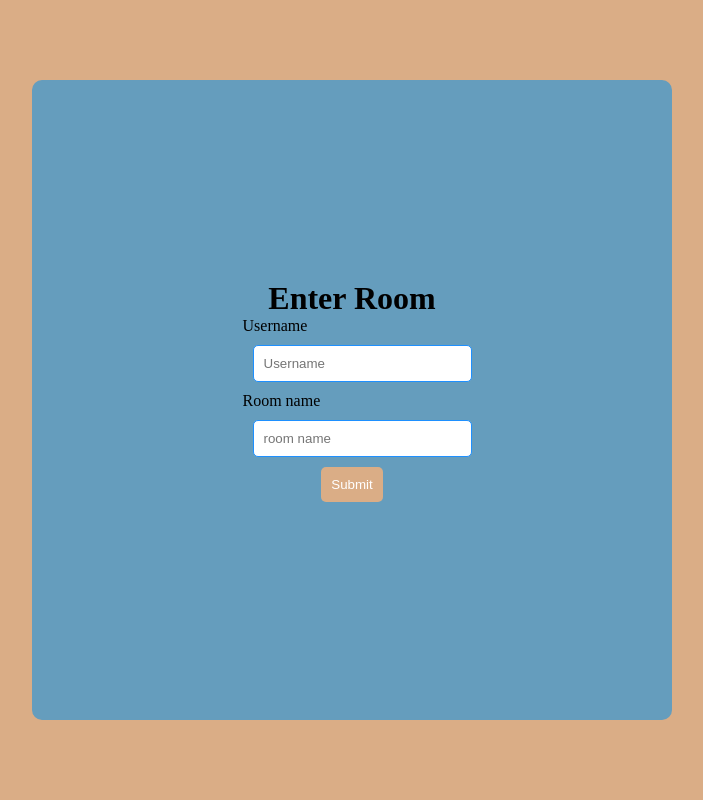
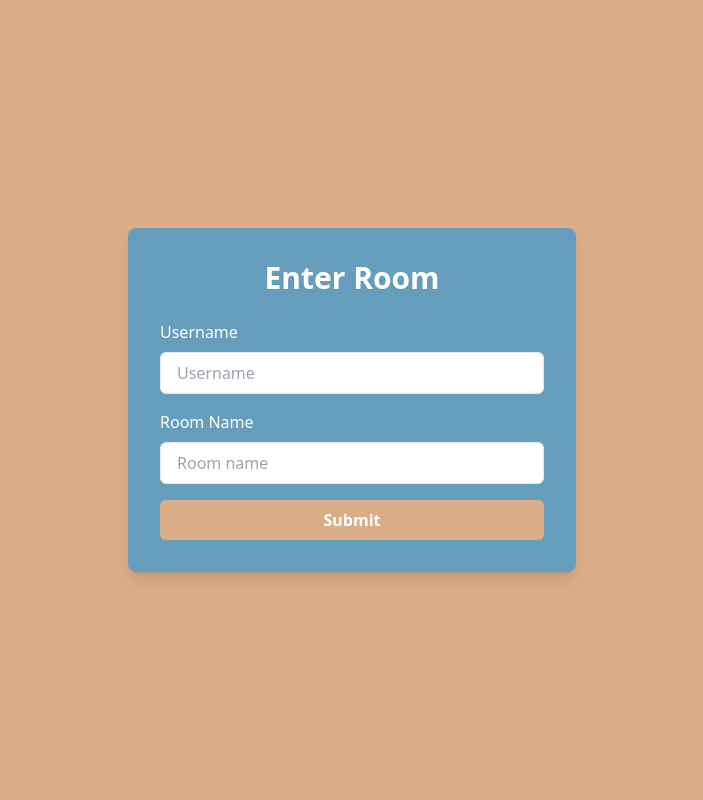
Before and after one commit to JituPradhan123/livechat_using_Django, a Django app: page / in a window 1280 px wide. Shown: the whole page, without its empty margins (288-991 px from the left). Run offline with Django 5.2, Linux system fonts and the light colour scheme; some libraries are stand-ins or nearby versions.

Commit message:
UI update.

```diff
--- a/chat/views.py
+++ b/chat/views.py
@@ -34,6 +34,7 @@ def MessageView(request, room_name, username):
 
     context = {
         "messages": get_messages,
-        "user":username
+        "user":username,
+        "room": get_room
     }
     return render(request, 'message.html', context)
--- a/templates/index.html
+++ b/templates/index.html
@@ -1,4 +1,3 @@
-
 <!DOCTYPE html>
 <html lang="en">
 <head>
@@ -6,70 +5,30 @@
     <meta http-equiv="X-UA-Compatible" content="IE=edge">
     <meta name="viewport" content="width=device-width, initial-scale=1.0">
     <title>Enter Room</title>
+    <script src="https://cdn.tailwindcss.com"></script>
 </head>
-<body>
-    <div class="parent">
-        <div class="child">
-            <h1>Enter Room</h1>
-            <form action="" method="POST">
-                {% csrf_token %}
-                <label for="">Username</label><br>
-                <input type="text" placeholder="Username" name="username" required><br>
-                <label for="">Room name</label><br>
-                <input type="text" placeholder="room name" name="room" required><br>
-                <center><button type="submit">Submit</button></center><br>
-            </form>
-        </div>
+<body class="bg-[#DAAD86] flex items-center justify-center h-screen">
+    <div class="w-full max-w-md bg-[#659DBD] rounded-lg shadow-lg p-8 mx-4">
+        <h1 class="text-3xl font-bold text-center text-white mb-6">Enter Room</h1>
+        <form action="" method="POST" class="space-y-4">
+            {% csrf_token %}
+            <div>
+                <label for="username" class="block text-white font-medium mb-2">Username</label>
+                <input type="text" name="username" placeholder="Username" required
+                       class="w-full px-4 py-2 rounded-md border focus:ring focus:ring-[#DAAD86] focus:border-[#DAAD86]">
+            </div>
+            <div>
+                <label for="room" class="block text-white font-medium mb-2">Room Name</label>
+                <input type="text" name="room" placeholder="Room name" required
+                       class="w-full px-4 py-2 rounded-md border focus:ring focus:ring-[#DAAD86] focus:border-[#DAAD86]">
+            </div>
+            <div class="text-center">
+                <button type="submit"
+                        class="w-full bg-[#DAAD86] text-white font-semibold py-2 rounded-md hover:bg-[#c29c7a] transition duration-300">
+                    Submit
+                </button>
+            </div>
+        </form>
     </div>
 </body>
-<style>
-
-* {
-    padding: 0;
-    margin: 0;
-    box-sizing: border-box;
-}
-
-.parent {
-    background-color: #DAAD86;
-    height: 100vh;
-    display: flex;
-    justify-content: center;
-    align-items: center;
-    width: 100%;
-}
-
-.child {
-    display: flex;
-    background-color: #659DBD;
-    height: 80vh;
-    width: 50%;
-    border-radius: 10px;
-    flex-direction: column;
-    align-items: center;
-    justify-content: center;
-    margin: 100px;
-}
-
-input {
-    padding: 10px;
-    border: 1px solid dodgerblue;
-    width: 100%;
-    margin: 10px;
-    border-radius: 5px;
-}
-
-button {
-    background-color: #DAAD86;
-    padding: 10px;
-    color: white;
-    border: none;
-    border-radius: 5px;
-}
-
-button:hover {
-    padding: 15px;
-    transition: 0.8s;
-}
-</style>
 </html>
```
Also changed, not shown: static/main.js (+24 -5 lines), templates/message.html (+27 -32 lines), db.sqlite3.
